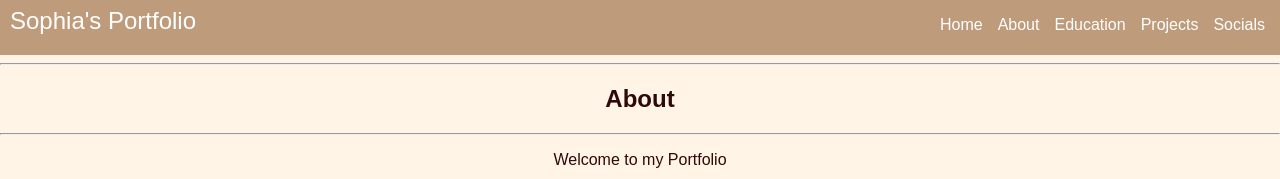
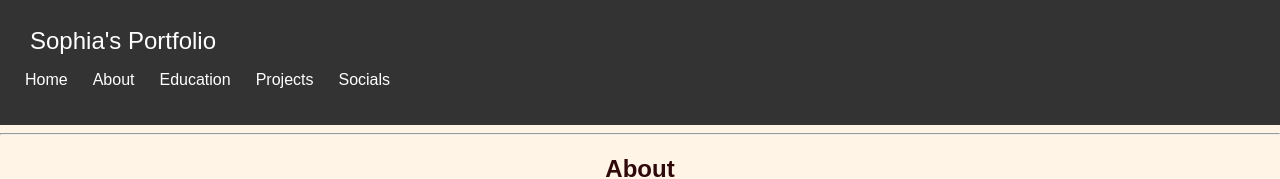
Before and after one commit to Sophia-l-S/react-laravel, a React (Create React App) app: page / in a window 1280 px wide. Shown: the top 179 px of the page. Built offline with nearby package versions, Linux system fonts and the light colour scheme; no server answers; a web font is replaced by a local one.

Commit message:
Update App.css

```diff
--- a/src/App.css
+++ b/src/App.css
@@ -1,3 +1,48 @@
+#header {
+  background-color: #333;
+  color: #fff;
+  padding: 20px;
+}
+
+#site-name {
+  margin: 0;
+}
+
+#site-name a {
+  color: #fff;
+  text-decoration: none;
+}
+
+.menu {
+  list-style-type: none;
+  padding: 0;
+}
+
+.menu li {
+  display: inline-block;
+  margin-right: 10px;
+}
+
+.menu li:last-child {
+  margin-right: 0;
+}
+
+.menu a {
+  color: #fff;
+  text-decoration: none;
+  padding: 5px;
+}
+
+.menu a:hover {
+  background-color: #555;
+}
+
+
+
+
+
+
+
 
 
 body {
@@ -19,14 +64,14 @@ body {
   margin-left: 10px;
 }
 
-#header {
+/*#header {
   display: flex;
   justify-content: space-between;
   overflow: hidden;
   background-color: #be9b7b;
   position: -webkit-sticky;
   position: sticky;
-}
+}*/
 
 .menu li  {
   display:inline-block;
```
